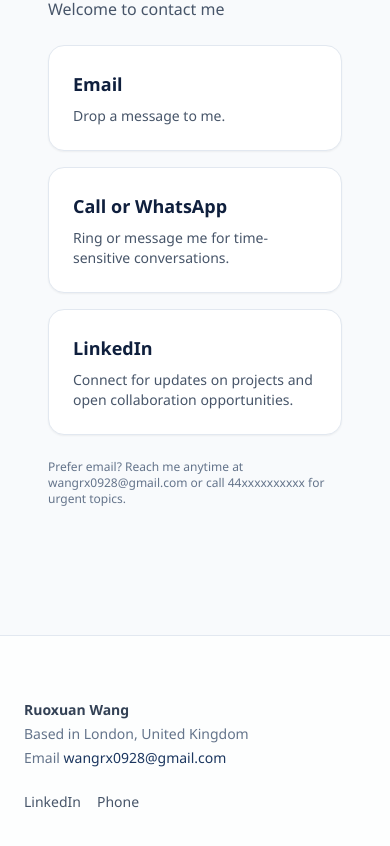
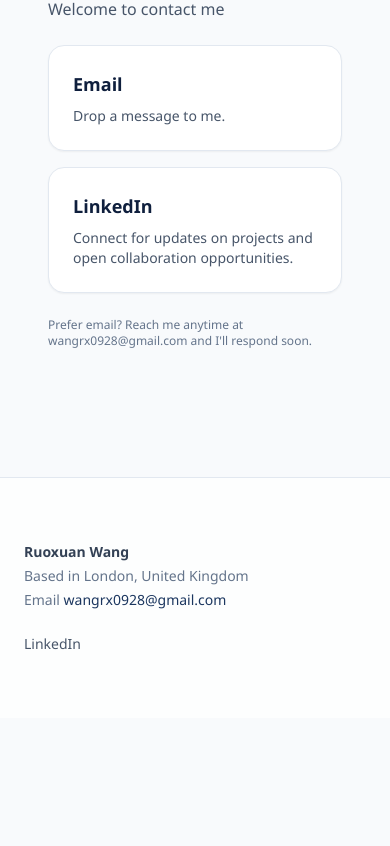
Before and after one commit to RuoxuanW/WRX, a Next.js app: page /en in a window 390 px wide. Shown: the part 6096-6942 px from the top of the page. After the commit the page ends 6814 px from the top, so only its background shows below. Built offline with nearby package versions, Linux system fonts and the light colour scheme.

Commit message:
remove all phone number

```diff
--- a/app/[locale]/contact/page.tsx
+++ b/app/[locale]/contact/page.tsx
@@ -46,7 +46,7 @@ export default async function ContactPage({
         title={t('title')}
         subtitle={t('intro')}
         options={options}
-        note={t('note', {email: profile.email, phone: profile.phone})}
+        note={t('note', {email: profile.email})}
       />
       <ContactForm fields={fields} copy={copy} />
     </div>
--- a/app/[locale]/page.tsx
+++ b/app/[locale]/page.tsx
@@ -74,7 +74,7 @@ export default async function HomePage({
         title={contactTranslations('title')}
         subtitle={contactTranslations('intro')}
         options={contactOptions}
-        note={contactTranslations('note', {email: profile.email, phone: profile.phone ?? ''})}
+        note={contactTranslations('note', {email: profile.email})}
       />
     </>
   );
--- a/content/profile.ts
+++ b/content/profile.ts
@@ -1,18 +1,12 @@
 export const profile = {
   name: 'Ruoxuan Wang',
   email: 'wangrx0928@gmail.com',
-  phone: '44xxxxxxxxxx',
   location: 'London, United Kingdom',
   socials: [
     {
       key: 'linkedin',
       label: 'LinkedIn',
       href: 'https://www.linkedin.com/in/ruoxuan-orianna-wang/'
-    },
-    {
-      key: 'phone',
-      label: 'Phone',
-      href: 'tel:+44xxxxxxxxxx'
     }
   ]
 } as const;
--- a/messages/en.json
+++ b/messages/en.json
@@ -250,19 +250,13 @@
         "href": "mailto:wangrx0928@gmail.com"
       },
       {
-        "id": "phone",
-        "label": "Call or WhatsApp",
-        "description": "Ring or message me for time-sensitive conversations.",
-        "href": "tel:+44xxxxxxxxxx"
-      },
-      {
         "id": "linkedin",
         "label": "LinkedIn",
         "description": "Connect for updates on projects and open collaboration opportunities.",
         "href": "https://www.linkedin.com/in/ruoxuan-orianna-wang/"
       }
     ],
-    "note": "Prefer email? Reach me anytime at {email} or call {phone} for urgent topics.",
+    "note": "Prefer email? Reach me anytime at {email} and I'll respond soon.",
     "form": {
       "title": "Send a quick note",
       "description": "Share a few details and your mail client will open a draft addressed to {email}.",
@@ -297,8 +291,7 @@
     "location": "Based in {location}",
     "contact": "Email",
     "social": {
-      "linkedin": "LinkedIn",
-      "phone": "Phone"
+      "linkedin": "LinkedIn"
     }
   }
 }
--- a/messages/zh.json
+++ b/messages/zh.json
@@ -250,19 +250,13 @@
         "href": "mailto:wangrx0928@gmail.com"
       },
       {
-        "id": "phone",
-        "label": "电话 / WhatsApp",
-        "description": "如有紧急沟通，请直接来电或发送消息。",
-        "href": "tel:+44xxxxxxxxxx"
-      },
-      {
         "id": "linkedin",
         "label": "LinkedIn",
         "description": "关注项目动态与合作机会。",
         "href": "https://www.linkedin.com/in/ruoxuan-orianna-wang/"
       }
     ],
-    "note": "如更倾向邮件沟通，请发送至 {email}；紧急事项可致电 {phone}。",
+    "note": "如更倾向邮件沟通，请发送至 {email}，我会尽快回复。",
     "form": {
       "title": "快速留言",
       "description": "填写几项信息后，将自动打开收件人为 {email} 的邮件草稿。",
@@ -297,8 +291,7 @@
     "location": "常驻 {location}",
     "contact": "邮箱",
     "social": {
-      "linkedin": "LinkedIn",
-      "phone": "电话"
+      "linkedin": "LinkedIn"
     }
   }
 }
```
